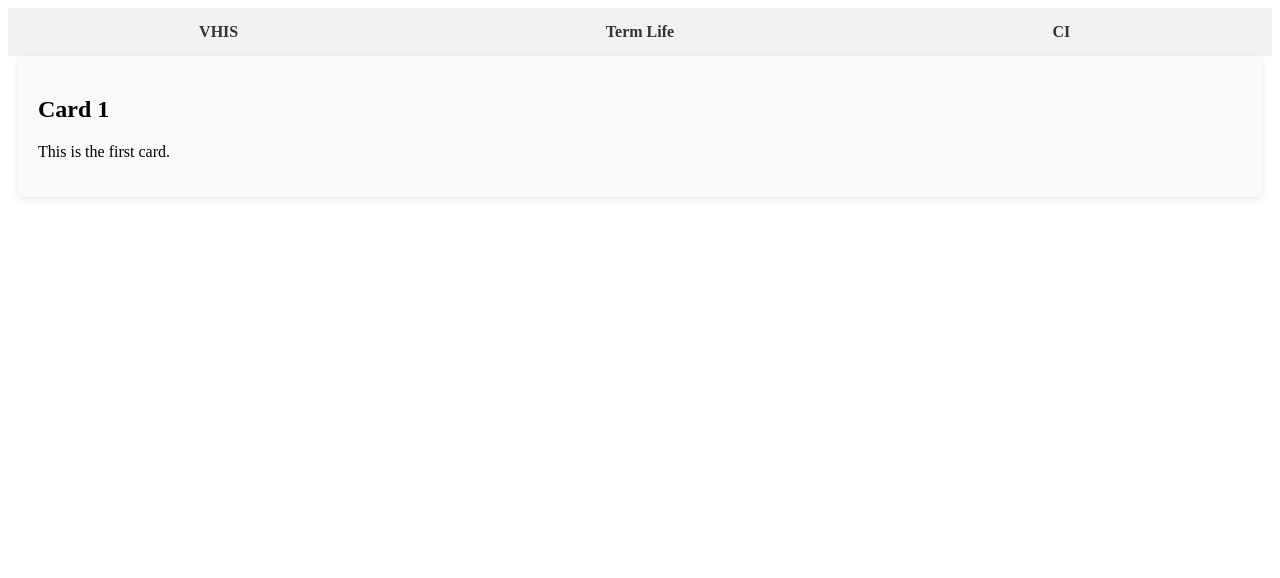
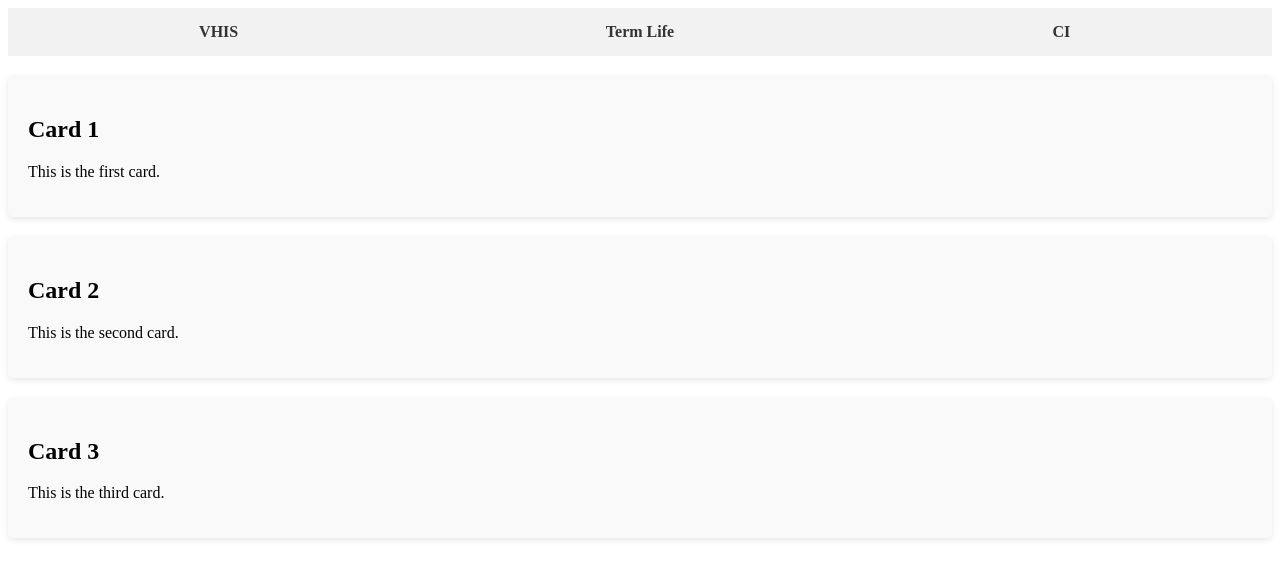
Before and after one commit to notaprokc/testing, a plain HTML site: page index.html in a window 1280 px wide. Drawn offline with Linux system fonts and the light colour scheme.

Commit message:
Update styles.css

```diff
--- a/styles.css
+++ b/styles.css
@@ -21,9 +21,8 @@
   font-weight: bold;
 }
 
-.carousel {
+.card-container {
   margin-top: 20px;
-  text-align: center;
 }
 
 .card {
@@ -31,10 +30,5 @@
   border-radius: 5px;
   box-shadow: 0 2px 6px rgba(0, 0, 0, 0.1);
   padding: 20px;
-  margin: 0 10px;
-  display: none;
+  margin-bottom: 20px;
 }
-
-.card.active {
-  display: block;
-}
```
